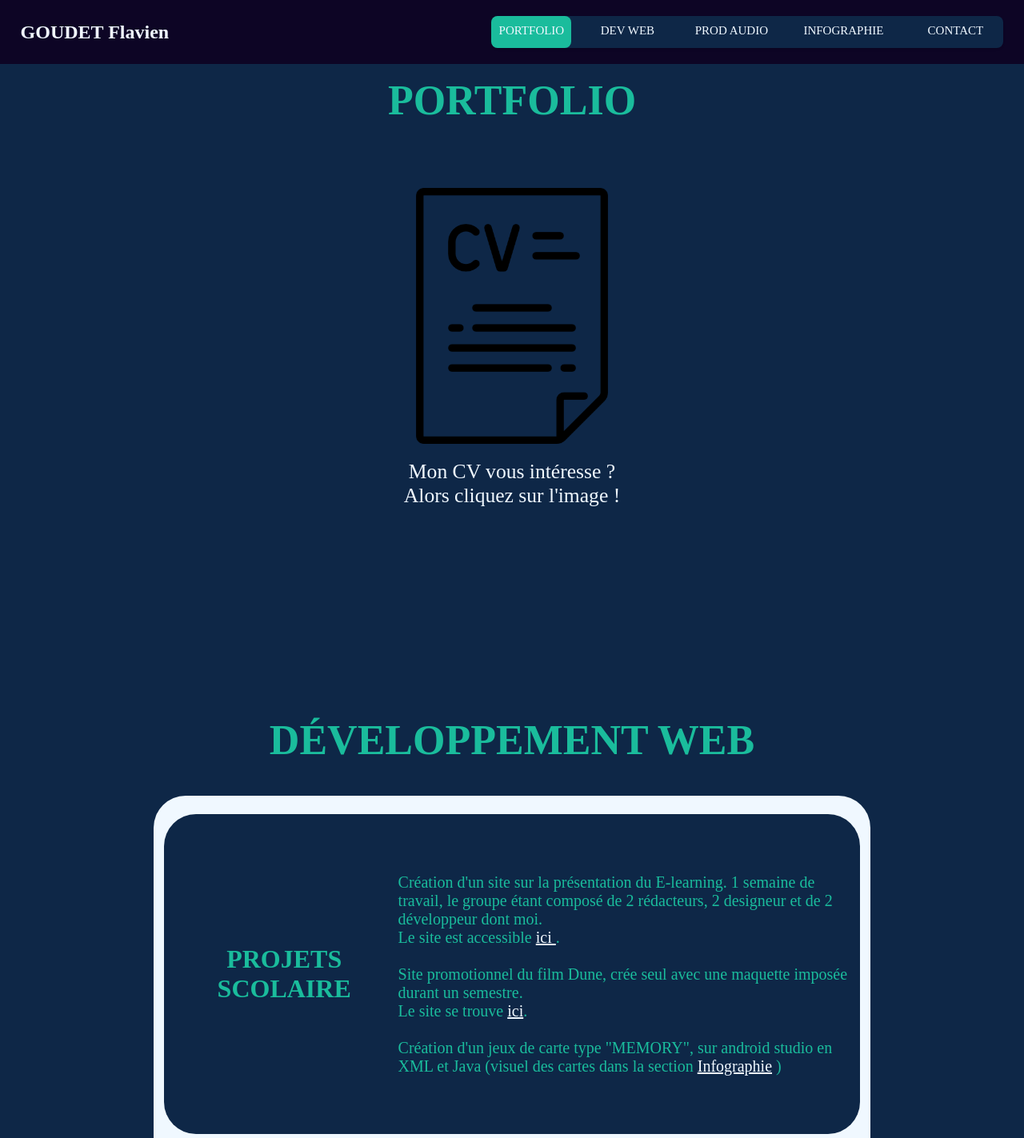
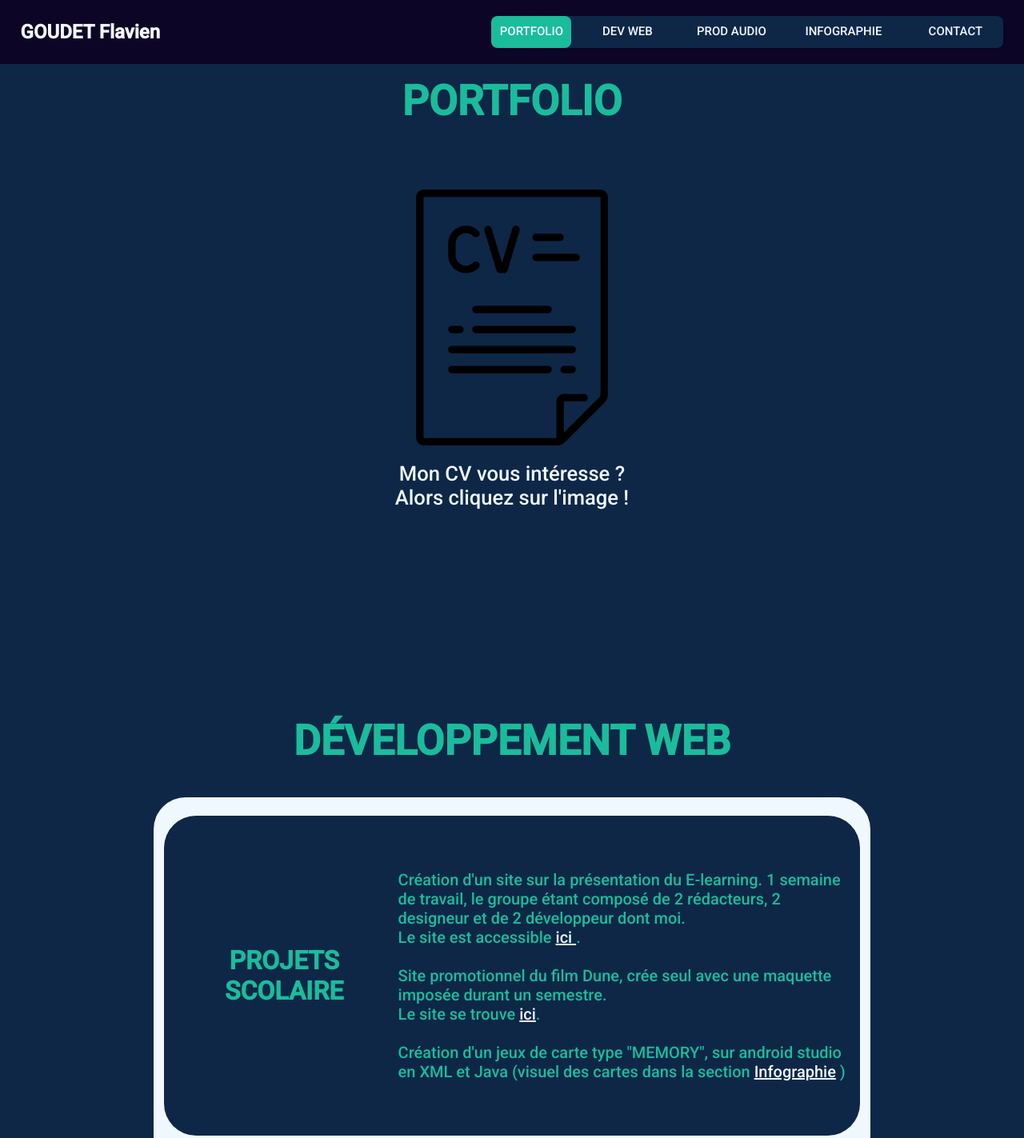
Before and after one commit to DevFlavien/portfolio, a plain HTML site: page index.html in a window 1280 px wide. Shown: the top 1423 px of the page at 80% size. Drawn offline with Linux system fonts and the light colour scheme.

Commit message:
Update style.css

```diff
--- a/css/style.css
+++ b/css/style.css
@@ -8,23 +8,23 @@
 
 /*Application style texte*/
 h1 {
-    font-family: "poppins";
+    font-family: "roboto";
 }
 
 h2 {
-    font-family: "poppins";
+    font-family: "roboto";
 }
 
 h3 {
-    font-family: "poppins";
+    font-family: "roboto";
 }
 
 p {
-    font-family: "poppins";
+    font-family: "roboto";
 }
 
 a {
-    font-family: "poppins";
+    font-family: "roboto";
 }
 
 /*Header*/
```
